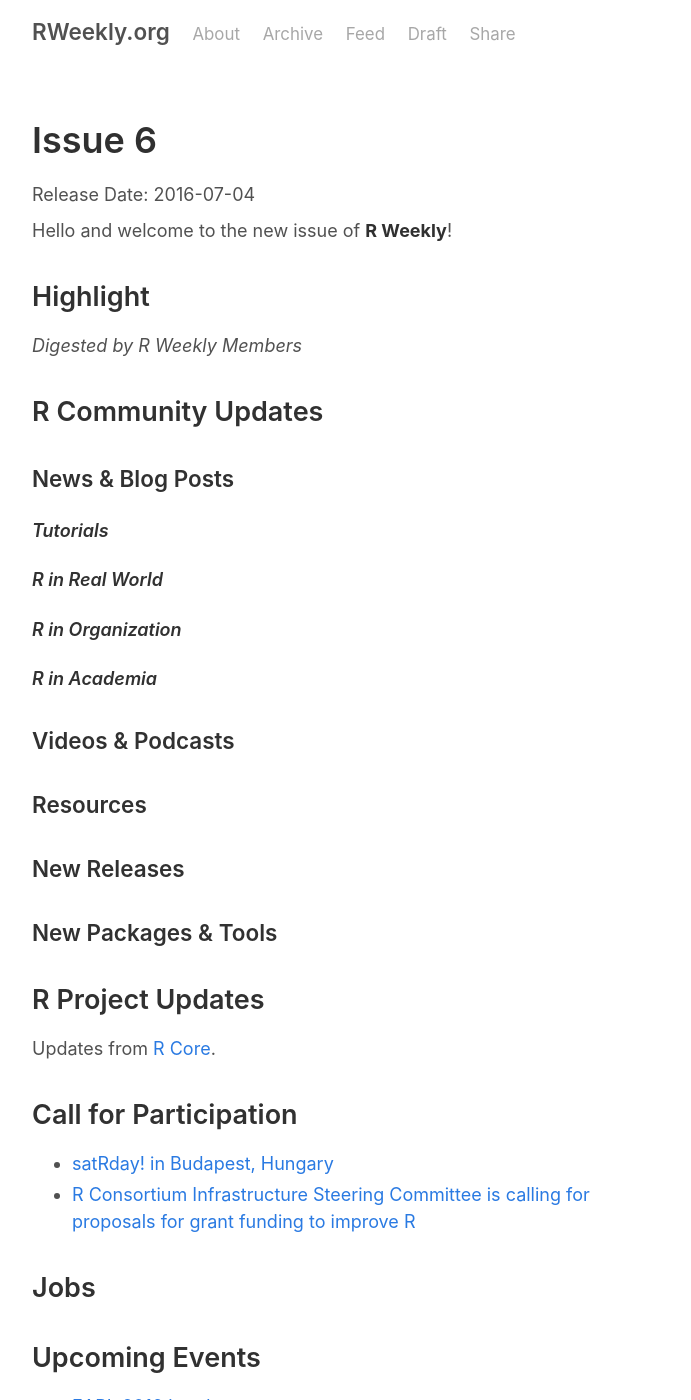
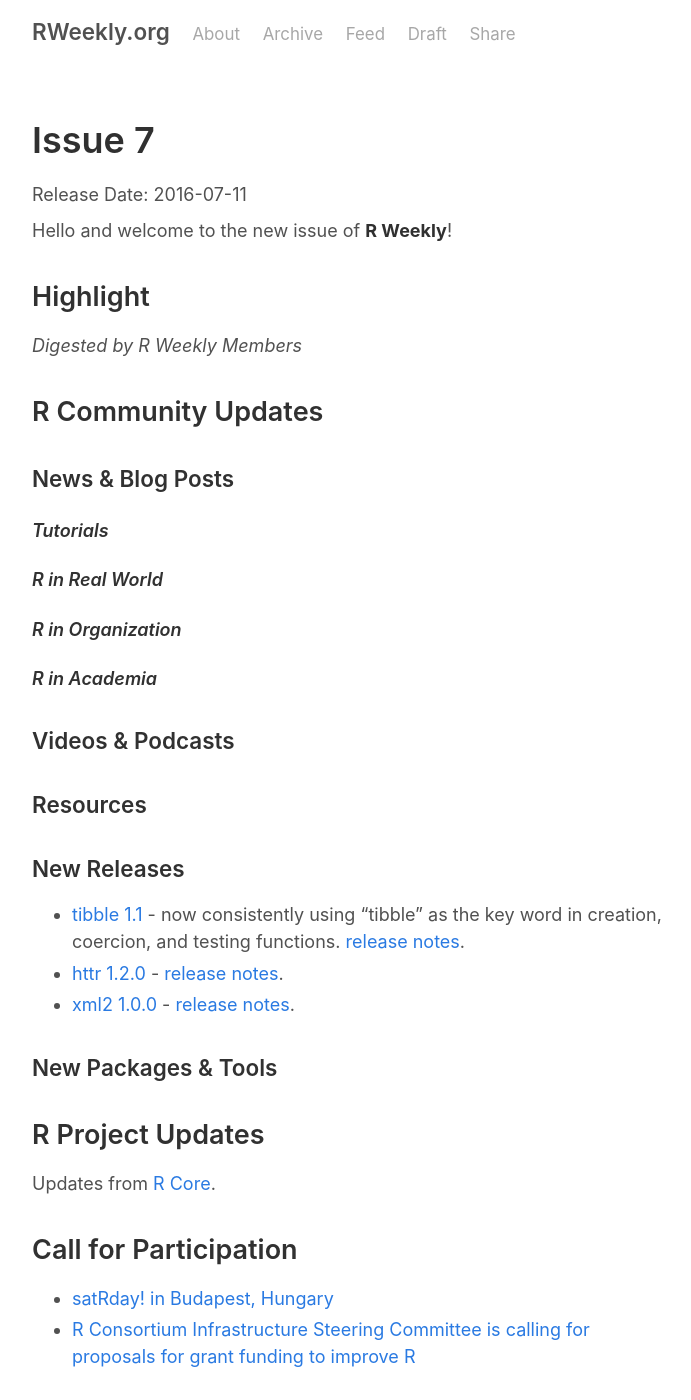
Before and after one commit to rweekly/rweekly.org, a Jekyll site: the page built from draft.md, in a window 1280 px wide and 1400 px high. Shown: the whole window, without its empty margins (293-984 px from the left). Built offline with Jekyll 4.4.1, drawn with Linux system fonts in a browser that asks for light colours; comment, search, counter and statistics services are not loaded.

Commit message:
iterate and added hadley's updates

```diff
--- a/draft.md
+++ b/draft.md
@@ -1,9 +1,9 @@
 ---
 layout: draft
-title: Issue 6
+title: Issue 7
 ---
 
-Release Date: 2016-07-04
+Release Date: 2016-07-11
 
 Hello and welcome to the new issue of **R Weekly**!
 
@@ -50,7 +50,9 @@
 
 ### New Releases
 
-
++ [tibble 1.1](https://blog.rstudio.org/2016/07/05/tibble-1-1/) - now consistently using “tibble” as the key word in creation, coercion, and testing functions. [release notes](https://github.com/hadley/tibble/releases/tag/v1.1).
++ [httr 1.2.0](https://blog.rstudio.org/2016/07/05/httr-1-2-0/) - [release notes](https://github.com/hadley/httr/releases/tag/v1.2.0).
++ [xml2 1.0.0 ](https://blog.rstudio.org/2016/07/05/xml2-1-0-0/) - [release notes](https://github.com/hadley/xml2/releases/tag/v1.0.0).
 
 
 ### New Packages & Tools
```
